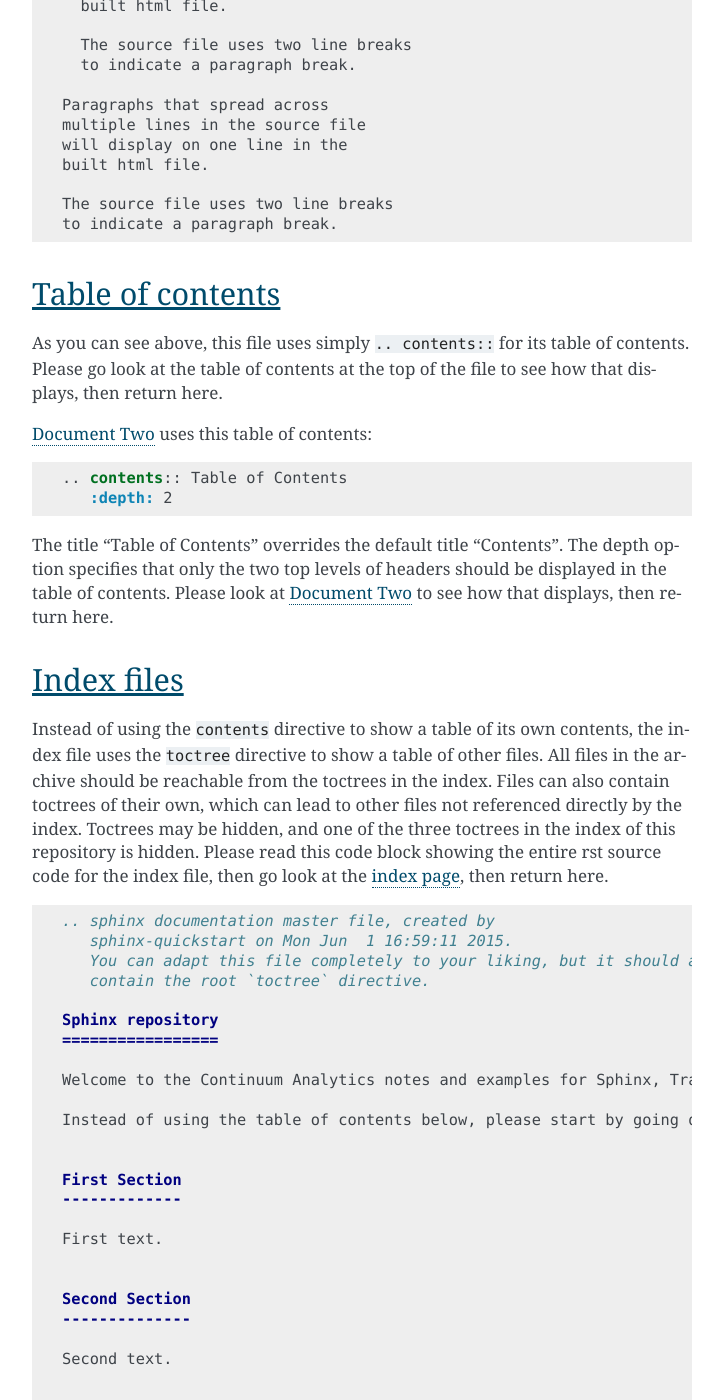
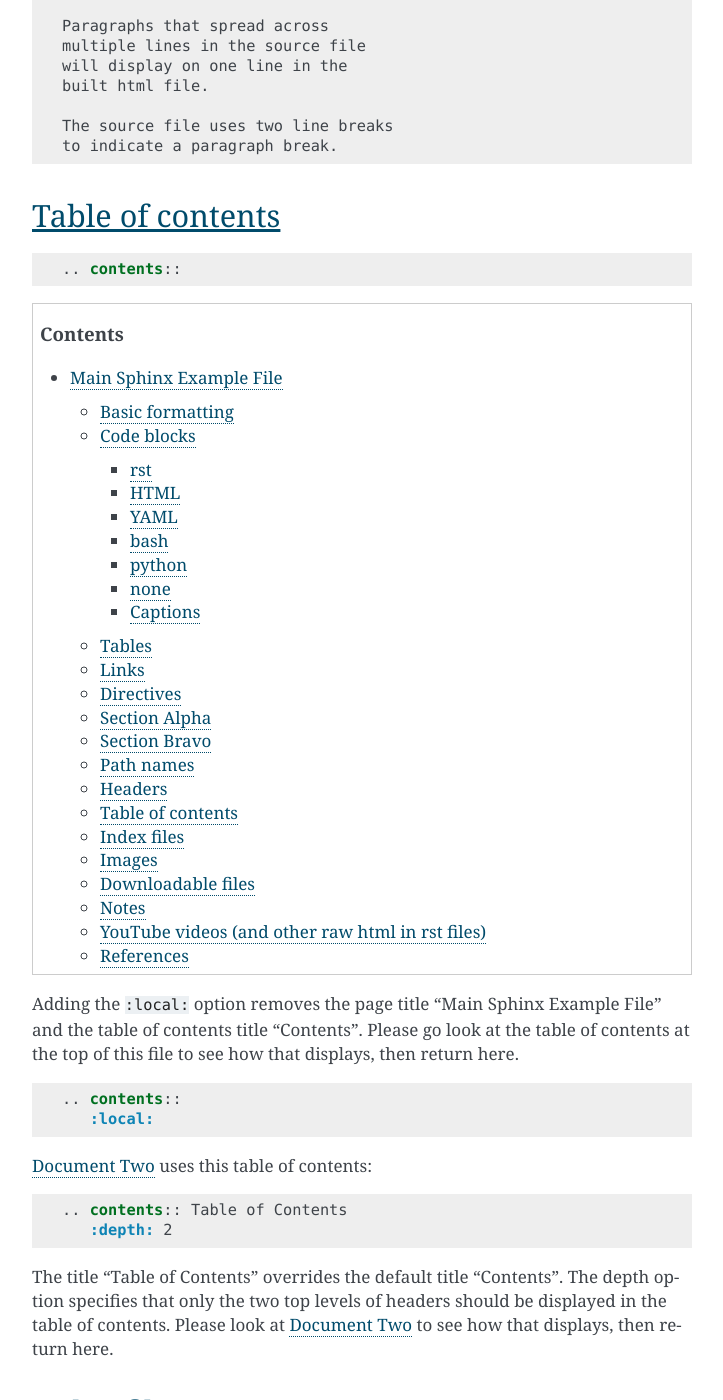
Before and after one commit to ContinuumIO/misc-docs-info, a Sphinx documentation site: the page built from source/directory/sphinx.rst, in a window 1280 px wide and 1400 px high, scrolled down 9401 px. Shown: the whole window, without its empty margins (388-1111 px from the left). Built offline with Sphinx 7.4.7, drawn with Linux system fonts in a browser that asks for light colours; some of the changed text lies outside the part shown.

Commit message:
Add local table of contents info
Add local table of contents info

```diff
--- a/source/directory/sphinx.rst
+++ b/source/directory/sphinx.rst
@@ -2,7 +2,7 @@ Main Sphinx Example File
 ========================
 
 .. contents::
-
+   :local:
 
 Welcome! This Sphinx reference file shows ReStructured Text (rst) code followed
 by its html output.
@@ -499,7 +499,7 @@ first few lines:
   ========================
 
   .. contents::
-
+     :local:
 
   Welcome! This Sphinx reference file shows ReStructured Text (rst) code followed
   by its html output.
@@ -528,9 +528,21 @@ first few lines:
 Table of contents
 -----------------
 
-As you can see above, this file uses simply ``.. contents::`` for its table of contents.
-Please go look at the table of contents at the top of the file to see how that displays,
-then return here.
+.. code-block:: rst
+
+  .. contents::
+
+.. contents::
+
+Adding the ``:local:`` option removes the page title "Main Sphinx Example File" and
+the table of contents title "Contents". Please go look at the table of contents at
+the top of this file to see how that displays, then return here.
+
+.. code-block:: rst
+
+  .. contents::
+     :local:
+
 
 :doc:`two` uses this table of contents:
 
```
Also changed, not shown: other parts of source/directory/sphinx.rst (+2 -0 lines).
